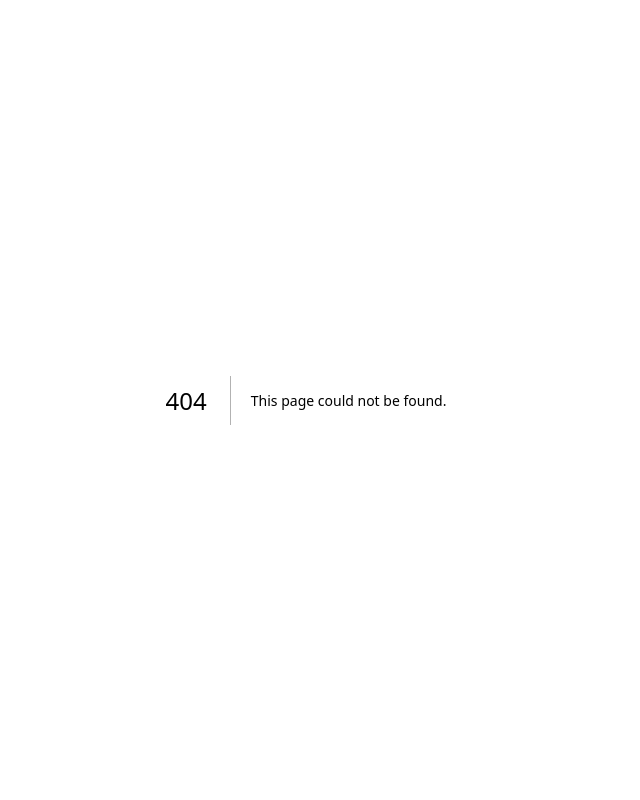
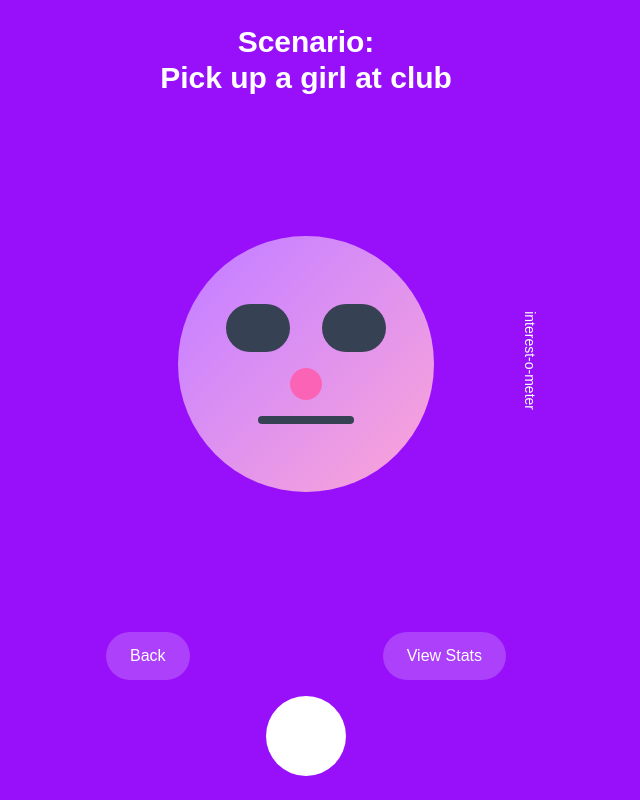
Before and after one commit to LorensoD/junction2025, a Next.js app: page /practice/pickup in a window 1280 px wide. Before the commit this address had no page. Shown: the whole page, without its empty margins (334-974 px from the left). Built offline with nearby package versions, Linux system fonts and the light colour scheme.

Commit message:
Adds basic app layout

```diff
--- a/app/page.tsx
+++ b/app/page.tsx
@@ -1,63 +1,31 @@
-import Image from "next/image";
+import Link from "next/link";
 
 export default function Home() {
+  const scenarios = [
+    { id: "sell-pen", name: "Sell a pen to a stranger", difficulty: "Medium hard" },
+    { id: "salary", name: "Salary discussion", difficulty: "Veteran" },
+    { id: "pickup", name: "Pick up a girl at club", difficulty: "Mega Veteran" },
+  ];
+
   return (
-    <div className="flex min-h-screen items-center justify-center bg-zinc-50 font-sans dark:bg-black">
-      <main className="flex min-h-screen w-full max-w-3xl flex-col items-center justify-between py-32 px-16 bg-white dark:bg-black sm:items-start">
-        <Image
-          className="dark:invert"
-          src="/next.svg"
-          alt="Next.js logo"
-          width={100}
-          height={20}
-          priority
-        />
-        <div className="flex flex-col items-center gap-6 text-center sm:items-start sm:text-left">
-          <h1 className="max-w-xs text-3xl font-semibold leading-10 tracking-tight text-black dark:text-zinc-50">
-            To get started, edit the page.tsx file.
-          </h1>
-          <p className="max-w-md text-lg leading-8 text-zinc-600 dark:text-zinc-400">
-            Looking for a starting point or more instructions? Head over to{" "}
-            <a
-              href="https://vercel.com/templates?framework=next.js&utm_source=create-next-app&utm_medium=appdir-template-tw&utm_campaign=create-next-app"
-              className="font-medium text-zinc-950 dark:text-zinc-50"
+    <div className="flex min-h-screen items-center justify-center bg-gray-100">
+      <main className="w-full max-w-md p-8 bg-white rounded-lg shadow-sm">
+        <h1 className="text-4xl font-bold mb-2">Social trainer</h1>
+        <h2 className="text-2xl font-semibold mb-8">Select scenario</h2>
+
+        <div className="space-y-4">
+          {scenarios.map((scenario) => (
+            <Link
+              key={scenario.id}
+              href={`/practice/${scenario.id}`}
+              className="block"
             >
-              Templates
-            </a>{" "}
-            or the{" "}
-            <a
-              href="https://nextjs.org/learn?utm_source=create-next-app&utm_medium=appdir-template-tw&utm_campaign=create-next-app"
-              className="font-medium text-zinc-950 dark:text-zinc-50"
-            >
-              Learning
-            </a>{" "}
-            center.
-          </p>
-        </div>
-        <div className="flex flex-col gap-4 text-base font-medium sm:flex-row">
-          <a
-            className="flex h-12 w-full items-center justify-center gap-2 rounded-full bg-foreground px-5 text-background transition-colors hover:bg-[#383838] dark:hover:bg-[#ccc] md:w-[158px]"
-            href="https://vercel.com/new?utm_source=create-next-app&utm_medium=appdir-template-tw&utm_campaign=create-next-app"
-            target="_blank"
-            rel="noopener noreferrer"
-          >
-            <Image
-              className="dark:invert"
-              src="/vercel.svg"
-              alt="Vercel logomark"
-              width={16}
-              height={16}
-            />
-            Deploy Now
-          </a>
-          <a
-            className="flex h-12 w-full items-center justify-center rounded-full border border-solid border-black/[.08] px-5 transition-colors hover:border-transparent hover:bg-black/[.04] dark:border-white/[.145] dark:hover:bg-[#1a1a1a] md:w-[158px]"
-            href="https://nextjs.org/docs?utm_source=create-next-app&utm_medium=appdir-template-tw&utm_campaign=create-next-app"
-            target="_blank"
-            rel="noopener noreferrer"
-          >
-            Documentation
-          </a>
+              <button className="w-full p-6 bg-gray-200 hover:bg-gray-300 rounded-lg text-left transition-colors">
+                <div className="text-xl font-semibold mb-1">{scenario.name}</div>
+                <div className="text-base text-gray-700">{scenario.difficulty}</div>
+              </button>
+            </Link>
+          ))}
         </div>
       </main>
     </div>
--- /dev/null
+++ b/app/practice/[scenario]/page.tsx
@@ -0,0 +1,97 @@
+"use client";
+
+import { useState } from "react";
+import Link from "next/link";
+
+export default function PracticePage({ params }: { params: { scenario: string } }) {
+  const [isListening, setIsListening] = useState(false);
+  const [feedback, setFeedback] = useState("");
+
+  const scenarioTitles: Record<string, string> = {
+    "sell-pen": "Sell this pen",
+    "salary": "Salary discussion",
+    "pickup": "Pick up a girl at club",
+  };
+
+  const toggleListening = () => {
+    setIsListening(!isListening);
+    if (!isListening) {
+      // Simulate feedback after speaking
+      setTimeout(() => {
+        setFeedback("That was not so smart to say");
+      }, 3000);
+    }
+  };
+
+  return (
+    <div className="flex min-h-screen items-center justify-center bg-purple-600">
+      <main className="relative w-full max-w-md h-screen flex flex-col">
+        {/* Header */}
+        <div className="p-6 text-center">
+          <h1 className="text-3xl font-bold text-white">Scenario:</h1>
+          <h2 className="text-3xl font-bold text-white">
+            {scenarioTitles[params.scenario] || "Unknown"}
+          </h2>
+        </div>
+
+        {/* Avatar */}
+        <div className="flex-1 flex items-center justify-center">
+          <div className="relative w-64 h-64 bg-gradient-to-br from-purple-400 to-pink-300 rounded-full flex items-center justify-center">
+            {/* Simple avatar face */}
+            <div className="text-center">
+              <div className="flex gap-8 mb-4">
+                <div className="w-16 h-12 bg-gray-700 rounded-full"></div>
+                <div className="w-16 h-12 bg-gray-700 rounded-full"></div>
+              </div>
+              <div className="w-8 h-8 bg-pink-400 rounded-full mx-auto mb-4"></div>
+              <div className="w-24 h-2 bg-gray-700 rounded-full mx-auto"></div>
+            </div>
+          </div>
+        </div>
+
+        {/* Feedback bubble */}
+        {feedback && (
+          <div className="absolute bottom-32 left-4 right-4 bg-white rounded-2xl p-4 shadow-lg">
+            <div className="flex items-center gap-2">
+              <span className="text-2xl">😐</span>
+              <span className="text-base font-medium">{feedback}</span>
+            </div>
+          </div>
+        )}
+
+        {/* Bottom controls */}
+        <div className="p-6 flex flex-col gap-4">
+          <div className="flex items-center justify-between">
+            <Link
+              href="/"
+              className="px-6 py-3 bg-white/20 text-white rounded-full hover:bg-white/30 transition-colors"
+            >
+              Back
+            </Link>
+            <Link
+              href={`/statistics/${params.scenario}`}
+              className="px-6 py-3 bg-white/20 text-white rounded-full hover:bg-white/30 transition-colors"
+            >
+              View Stats
+            </Link>
+          </div>
+
+          {/* Microphone button */}
+          <button
+            onClick={toggleListening}
+            className={`w-20 h-20 mx-auto rounded-full transition-colors ${
+              isListening ? "bg-red-500" : "bg-white"
+            }`}
+            aria-label={isListening ? "Stop recording" : "Start recording"}
+          >
+            <div className={`w-full h-full rounded-full ${isListening ? "animate-pulse" : ""}`}></div>
+          </button>
+
+          <div className="text-white text-center text-sm rotate-90 absolute right-0 top-1/2 origin-right">
+            interest-o-meter
+          </div>
+        </div>
+      </main>
+    </div>
+  );
+}
--- /dev/null
+++ b/app/statistics/[scenario]/page.tsx
@@ -0,0 +1,65 @@
+import Link from "next/link";
+
+export default function StatisticsPage({ params }: { params: { scenario: string } }) {
+  const scenarioTitles: Record<string, string> = {
+    "sell-pen": "Sell this pen",
+    "salary": "Salary discussion",
+    "pickup": "Pick up a girl at club",
+  };
+
+  const feedback = [
+    {
+      type: "negative",
+      title: "You said something stupid",
+      description: "Don't mention your gambling addiction.",
+    },
+    {
+      type: "positive",
+      title: "That was smart to say",
+      description: "You highlighted the importance of having a pen. That's pretty smart when selling a pen",
+    },
+    {
+      type: "improvement",
+      title: "You can improve this next time",
+      description: "Next time don't insult her",
+    },
+  ];
+
+  return (
+    <div className="flex min-h-screen items-center justify-center bg-purple-700">
+      <main className="w-full max-w-md p-8 m-4 bg-white rounded-3xl shadow-lg">
+        {/* Header */}
+        <div className="mb-6">
+          <h1 className="text-2xl font-bold mb-1">Scenario:</h1>
+          <h2 className="text-2xl font-bold mb-4">
+            {scenarioTitles[params.scenario] || "Unknown"}
+          </h2>
+        </div>
+
+        <h3 className="text-3xl font-bold mb-6">Live statistics</h3>
+
+        {/* Feedback items */}
+        <div className="space-y-6">
+          {feedback.map((item, index) => (
+            <div key={index} className="space-y-2">
+              <h4 className="text-xl font-bold">{item.title}</h4>
+              <p className="text-base text-gray-700 leading-relaxed">
+                {item.description}
+              </p>
+            </div>
+          ))}
+        </div>
+
+        {/* Back button */}
+        <div className="mt-8">
+          <Link
+            href={`/practice/${params.scenario}`}
+            className="block w-full py-4 bg-purple-600 hover:bg-purple-700 text-white text-center rounded-full font-semibold transition-colors"
+          >
+            Back to Practice
+          </Link>
+        </div>
+      </main>
+    </div>
+  );
+}
```
